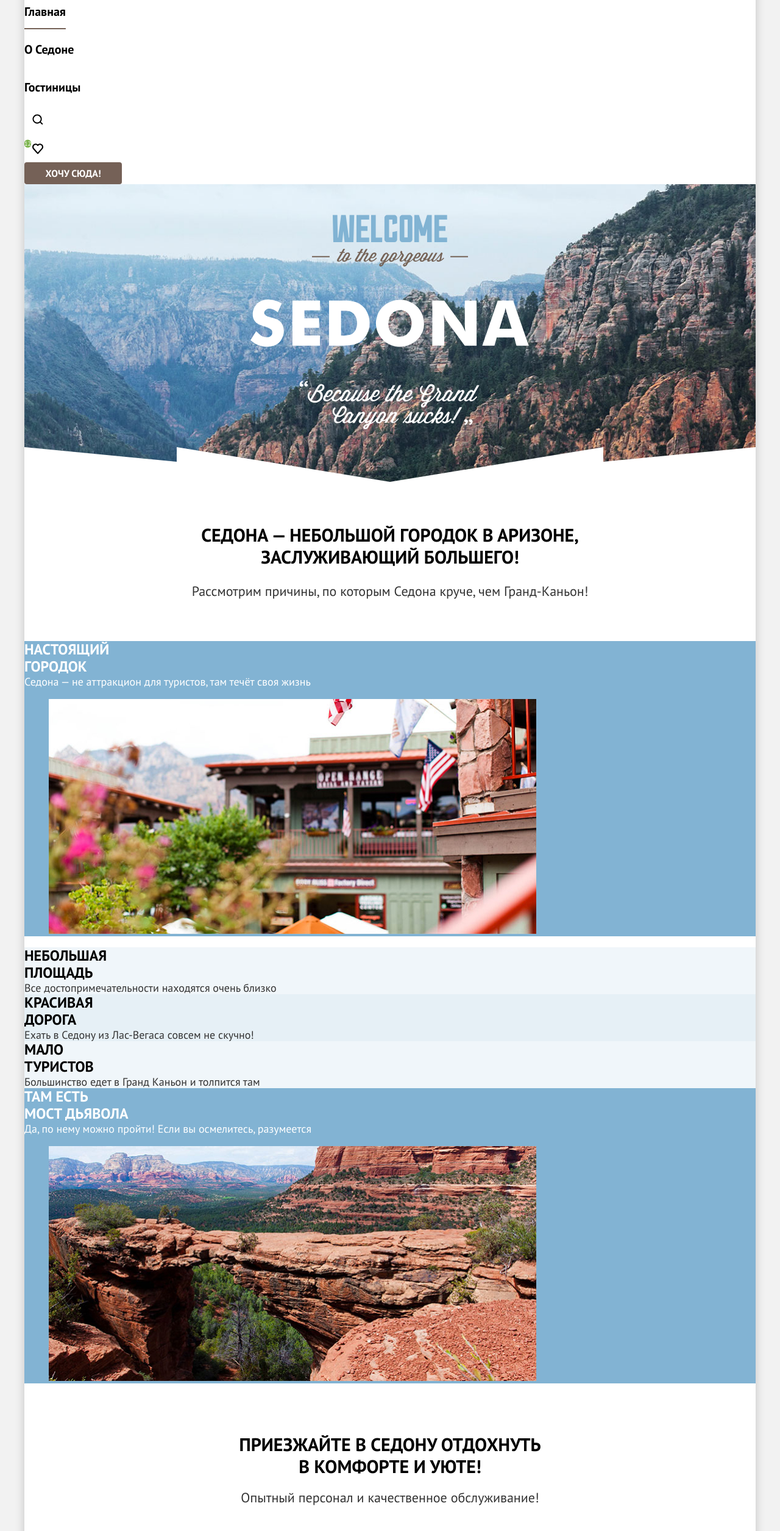
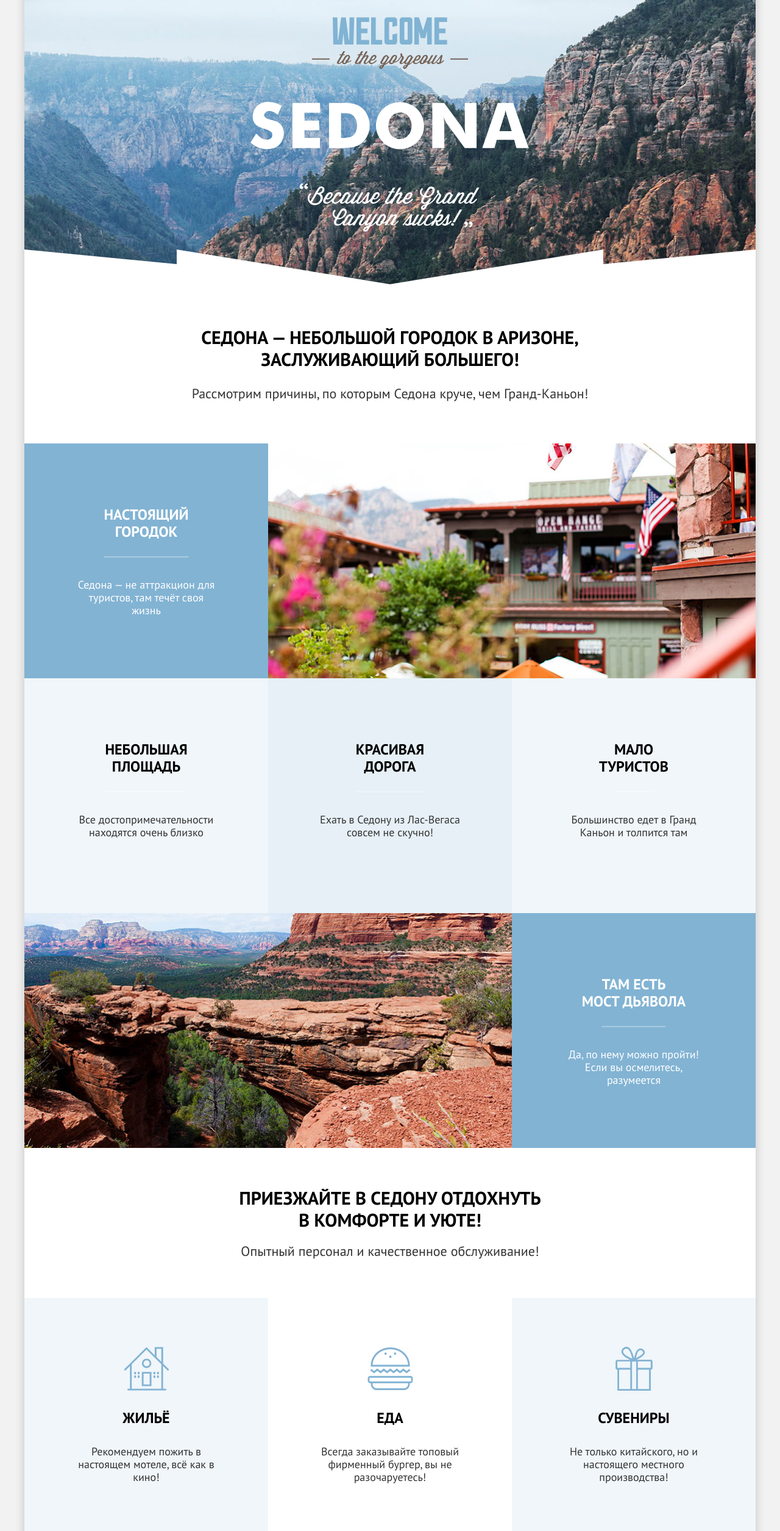
Before and after one commit to htmlacademy-htmlcss/1916721-sedona-38, a plain HTML site: page index.html in a window 1280 px wide. Shown: the part 86-2596 px from the top of the page at 61% size. Drawn offline with Linux system fonts and the light colour scheme.

Commit message:
Добавляет сетку в index

```diff
--- a/styles/styles.css
+++ b/styles/styles.css
@@ -22,11 +22,16 @@
 
 html {
   box-sizing: border-box;
+  height: 100%;
 }
 
 body {
   margin: 0;
   padding: 0 40px;
+
+  display: flex;
+  flex-direction: column;
+  min-height: 100%;
 
   font-family: "PT Sans", sans-serif;
   font-size: 18px;
@@ -83,12 +88,6 @@ body {
   background-color: transparent;
 }
 
-.menu-button {
-  padding: 8px 34px;
-  width: 160px;
-  height: 36px;
-}
-
 .field {
   width: 100%;
   height: 48px;
@@ -126,15 +125,39 @@ body {
   background-color: #7DB54F;
 }
 
-.nav-list, .user-list, .advantages-list, .services-list, .breadcrumbs-item, .filter-list, .view-type, .product-list, .pagination-item, .social-item {
+.nav-list, .user-list, .advantages-list, .breadcrumbs-item, .filter-list, .view-type, .product-list, .pagination-item, .social-item {
   margin: 0;
   padding: 0;
   list-style-type: none;
 }
 
+.nav {
+  display: flex;
+  width: 1200px;
+  justify-content: center;
+  flex-wrap: nowrap;
+  margin: 0 auto;
+  padding-left: 70px;
+  gap: 30px;
+}
+
+.header-logo {
+  display: block;
+  position: relative;
+  margin-bottom: -6px;
+  z-index: 2;
+}
+
+.nav-list {
+  display: flex;
+  justify-content: left;
+  width: 464px;
+  margin-right: auto;
+}
+
 .nav-link {
   display: inline-block;
-  padding: 19px 0;
+  padding: 20px 16px;
   line-height: 24px;
   font-weight: 700;
   font-size: 20px;
@@ -149,6 +172,15 @@ body {
   text-underline-offset: 20px;
 }
 
+.user-list {
+  display: flex;
+  width: 132px;
+  height: 64px;
+  margin-left: auto;
+  align-items: center;
+  justify-content: flex-end;
+}
+
 .user-link {
   position: relative;
   display: inline-block;
@@ -160,6 +192,7 @@ body {
   background-repeat: no-repeat;
   background-position: center;
   background-size: 18px 18px;
+
 }
 
 .user-link-search {
@@ -178,6 +211,21 @@ body {
   font-size: 10px;
   line-height: 10px;
   color: #ffffff;
+
+  margin: 11px 4px 33px 20px;
+  padding: 4% 5%;
+}
+
+.menu-button {
+  padding: 8px 34px;
+  width: 160px;
+  height: 36px;
+  margin-top: 14px;
+  margin-right: 70px;
+}
+
+.main-index {
+  flex-grow: 1;
 }
 
 .hero {
@@ -232,8 +280,15 @@ body {
   margin: 0;
 }
 
+.advantages-list {
+  display: grid;
+  grid-template-columns: 400px 400px 400px;
+  grid-template-rows: 385px 385px 385px;
+}
+
 .advantages-item {
   background-color: #83B3D333;
+  width: 400px;
 }
 
 .advantages-item:not(.advantages-item-full):nth-child(2n) {
@@ -243,10 +298,38 @@ body {
 .advantages-item-full {
   background-color: #82B3D3;
   color: #ffffff;
+  width: 1200px;
+  grid-column: 1 / 4;
+  display: flex;
+  flex-direction: row;
+}
+
+.advantages-item-reversed {
+  flex-direction: row-reverse;
+}
+
+.advantages-img {
+  width: 800px;
+  margin: 0;
+}
+
+.advantages-content {
+  padding: 103px 85px;
+  text-align: center;
 }
 
 .advantages-item-full .advantages-subtitle {
   color: #ffffff;
+}
+
+.advantages-subtitle::first-line {
+  text-decoration: underline;
+  text-decoration-color: #FFFFFF4D;
+  text-underline-offset: 60px;
+}
+
+.advantages-description {
+  padding-top: 62px;
 }
 
 .services-title {
@@ -257,11 +340,29 @@ body {
   padding-bottom: 64px;
 }
 
+.services-list {
+  margin: 0;
+  padding: 0;
+  list-style-type: none;
+
+  display: flex;
+  justify-content: space-between;
+}
+
 .services-item {
   background-color: #83B3D31F;
   background-repeat: no-repeat;
-  background-position: center;
+  background-position: center 80px;
   background-size: 75px 72px;
+  text-align: center;
+
+  width: 400px;
+  height: 385px;
+
+  display: flex;
+  flex-direction: column;
+  align-items: center;
+  gap: 30px;
 }
 
 .services-item:nth-child(2n) {
@@ -269,15 +370,24 @@ body {
 }
 
 .services-item-house {
-  background-image: url("../images/svg/house.svg")
+  background-image: url("../images/svg/house.svg");
 }
 
 .services-item-food {
-  background-image: url("../images/svg/food.svg")
+  background-image: url("../images/svg/food.svg");
 }
 
 .services-item-souvenirs {
-  background-image: url("../images/svg/souvenirs.svg")
+  background-image: url("../images/svg/souvenirs.svg");
+}
+
+.services-subtitle {
+  width: 230px;
+  padding-top: 183px;
+}
+
+.services-description {
+  width: 230px;
 }
 
 .search-title {
@@ -301,21 +411,39 @@ body {
   background-repeat: no-repeat;
   background-size: cover;
 
+  padding: 96px 258px 104px;
+
   text-align: center;
   color: #ffffff;
+
 }
 
 .subscribe-title, .subscribe-text {
   color: #ffffff;
 }
 
+.subscribe-title {
+  padding-bottom: 20px;
+}
+
+.subscribe-text {
+  padding: 0 104px 54px;
+}
+
 .subscribe-input {
   border-radius: 4px 0 0 4px;
+  height: 52px;
 }
 
 .subscribe-input::placeholder {
   font-weight: 400;
   opacity: 0.6;
+}
+
+.subscribe-form {
+  display: grid;
+  grid-template-columns: 452px 232px;
+  grid-template-rows: 52px;
 }
 
 .subscribe-button {
@@ -327,12 +455,45 @@ body {
   border-radius: 0 4px 4px 0;
 }
 
+.page-footer {
+  display: flex;
+  flex-direction: row;
+  justify-content: stretch;
+  gap: 41px;
+  width: 1060px;
+  margin: 40px 70px 30px;
+}
+
+.footer-social {
+  width: 142px;
+  padding: 0;
+  margin: 0;
+  padding-top: 5px;
+  padding-bottom: 5px;
+  padding-right: 41px;
+  display: flex;
+  flex-direction: row;
+  justify-content: center;
+  align-items: center;
+  gap: 10px;
+}
+
+.social-item {
+  width: 47px;
+}
+
 .footer-phone {
   font-size: 40px;
   line-height: 40px;
   text-align: center;
   text-decoration: none;
   color:#000000;
+  padding: 5px 195px;
+}
+
+.htmlacademy-link {
+  padding-top: 8px;
+  padding-bottom: 8px;
 }
 
 .breadcrumbs-link {
```
